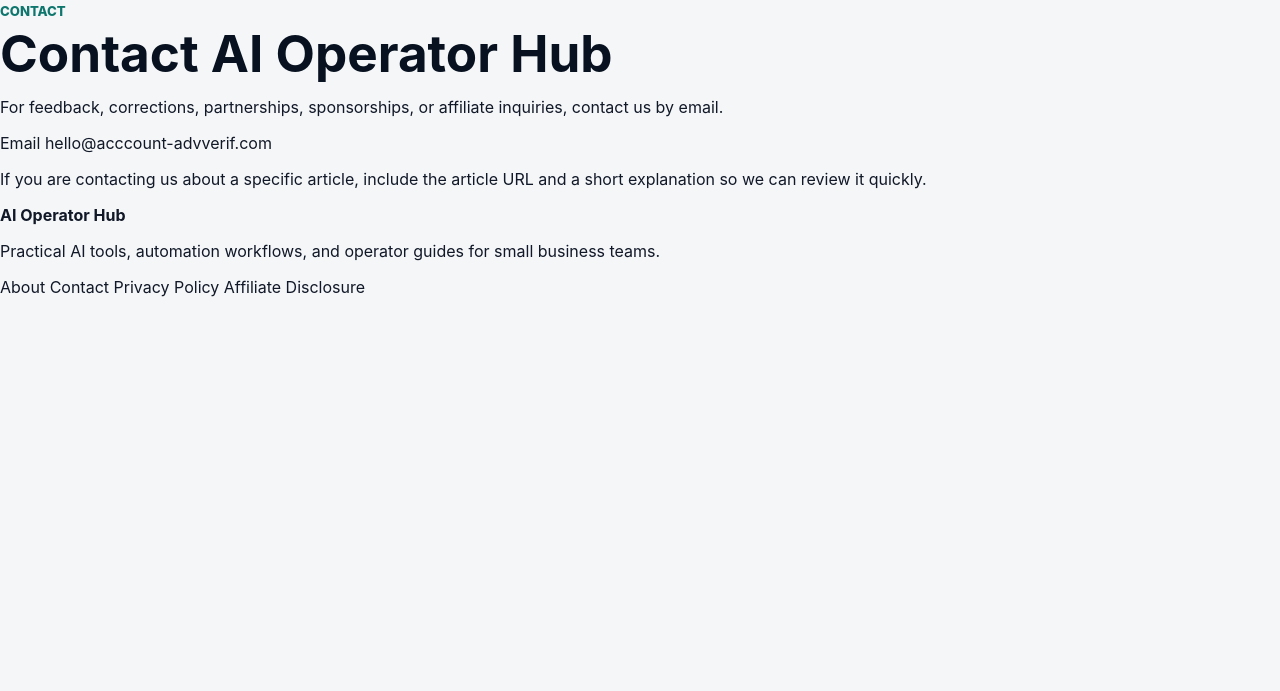
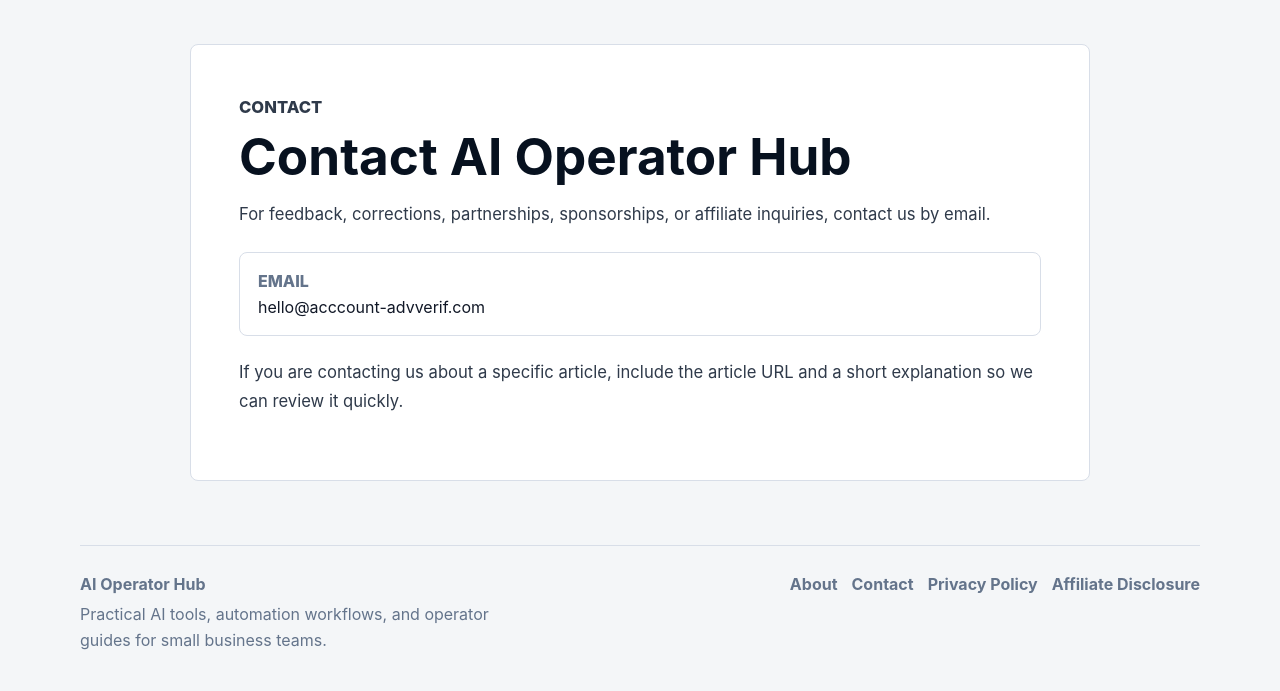
Before and after one commit to louisayasmine2-sketch/disqus-dashboard, a Flask app: page /contact in a window 1280 px wide. Shown: the part 56-747 px from the top of the page. Run offline with Flask 3, Linux system fonts and the light colour scheme; data that the repository does not hold is empty.

Commit message:
Add files via upload

```diff
--- a/static/style.css
+++ b/static/style.css
@@ -47,12 +47,39 @@ a:hover {
     display: flex;
     align-items: center;
     gap: 18px;
+    flex-wrap: wrap;
 }
 
 .brand {
     color: var(--ink);
     font-size: 1rem;
     font-weight: 800;
+}
+
+.site-footer {
+    display: flex;
+    justify-content: space-between;
+    gap: 28px;
+    width: min(1120px, calc(100% - 32px));
+    margin: 0 auto;
+    border-top: 1px solid var(--line);
+    padding: 28px 0 38px;
+    color: var(--muted);
+}
+
+.site-footer p {
+    max-width: 460px;
+    margin: 8px 0 0;
+    line-height: 1.6;
+}
+
+.site-footer nav {
+    display: flex;
+    flex-wrap: wrap;
+    align-content: flex-start;
+    justify-content: flex-end;
+    gap: 14px;
+    font-weight: 700;
 }
 
 .hero {
@@ -255,6 +282,45 @@ h2 {
     padding: 38px 0 60px;
 }
 
+.content-page {
+    width: min(900px, calc(100% - 32px));
+    margin: 0 auto;
+    padding: 44px 0 64px;
+}
+
+.content-shell {
+    border: 1px solid var(--line);
+    border-radius: 8px;
+    background: var(--panel);
+    padding: clamp(24px, 5vw, 48px);
+}
+
+.content-shell p {
+    color: #2f3a4a;
+    font-size: 1.04rem;
+    line-height: 1.75;
+}
+
+.content-shell h2 {
+    margin-top: 28px;
+    font-size: 1.35rem;
+}
+
+.contact-card {
+    display: grid;
+    gap: 6px;
+    border: 1px solid var(--line);
+    border-radius: 8px;
+    margin: 22px 0;
+    padding: 18px;
+}
+
+.contact-card span {
+    color: var(--muted);
+    font-weight: 800;
+    text-transform: uppercase;
+}
+
 .article-shell {
     padding: clamp(24px, 5vw, 48px);
 }
@@ -391,6 +457,7 @@ h2 {
 
 @media (max-width: 820px) {
     .site-nav,
+    .site-footer,
     .site-nav div,
     .page-header,
     .thread-card,
```
